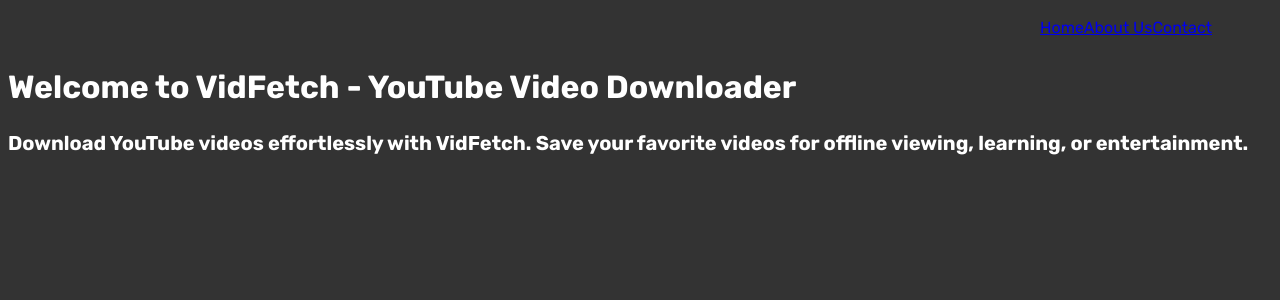
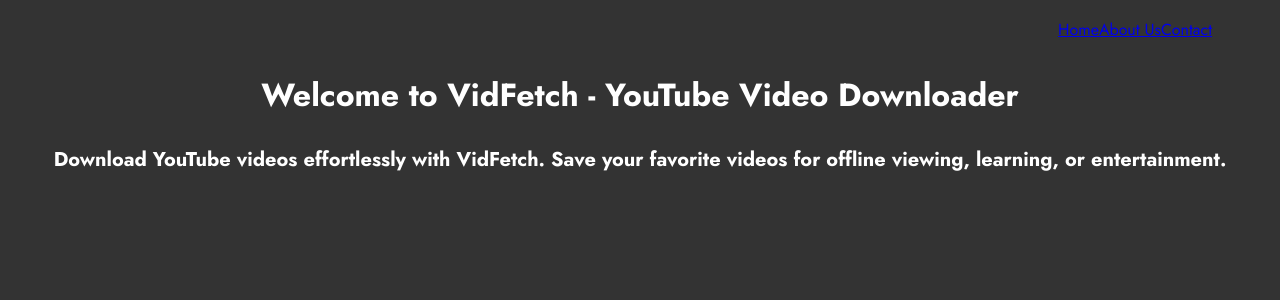
Before and after one commit to GROUP-12-COMPUTER-SCIENCE/VidFetch, a Next.js app: page / in a window 1280 px wide. Shown: the top 300 px of the page. Built offline with nearby package versions, Linux system fonts and the light colour scheme.

Commit message:
added font family

```diff
--- a/app/layout.jsx
+++ b/app/layout.jsx
@@ -1,7 +1,7 @@
-import { Rubik } from "next/font/google";
+import { Jost } from "next/font/google";
 import "./globals.scss";
 
-const rubik = Rubik({ subsets: ["latin"] });
+const jost = Jost({ subsets: ["latin"] });
 
 export const metadata = {
   title: "Create Next App",
@@ -11,7 +11,7 @@
 export default function RootLayout({ children }) {
   return (
     <html lang="en">
-      <body className={rubik.className}>{children}</body>
+      <body className={jost.className}>{children}</body>
     </html>
   );
 }
--- a/app/module.scss
+++ b/app/module.scss
@@ -0,0 +1,13 @@
+$linear-gradient: linear-gradient(to right, #1320d3, #0bb4ca, #0bca0b, #d3d30b, #d30b0b);
+
+main {
+    h1 {
+        color: linear-gradient(to right, #1320d3, #0bb4ca, #0bca0b, #d3d30b, #d30b0b);
+        text-align: center;
+      }
+
+  h2 {
+    color: #fff;
+    text-align: center;
+  }
+}
```
